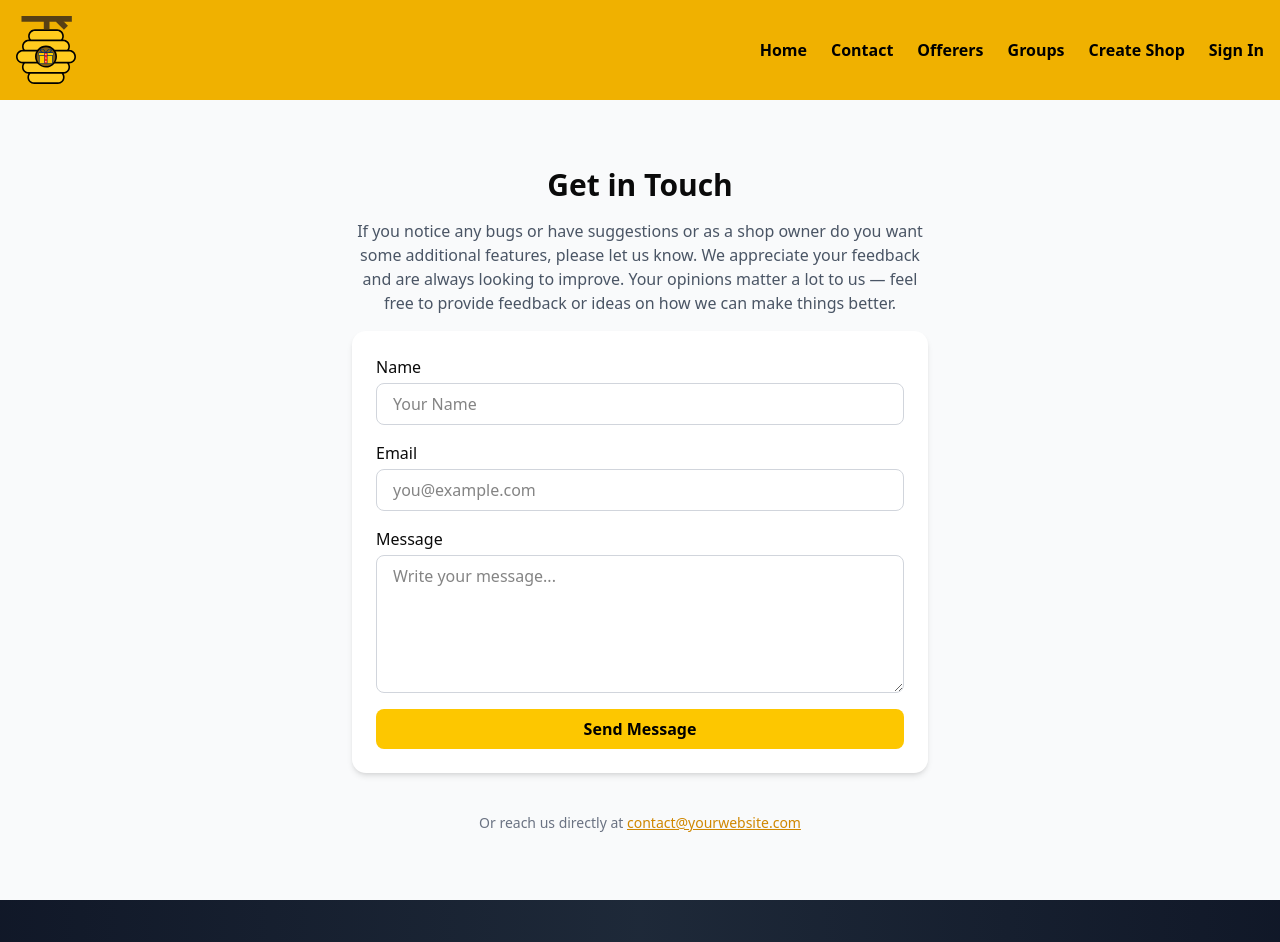
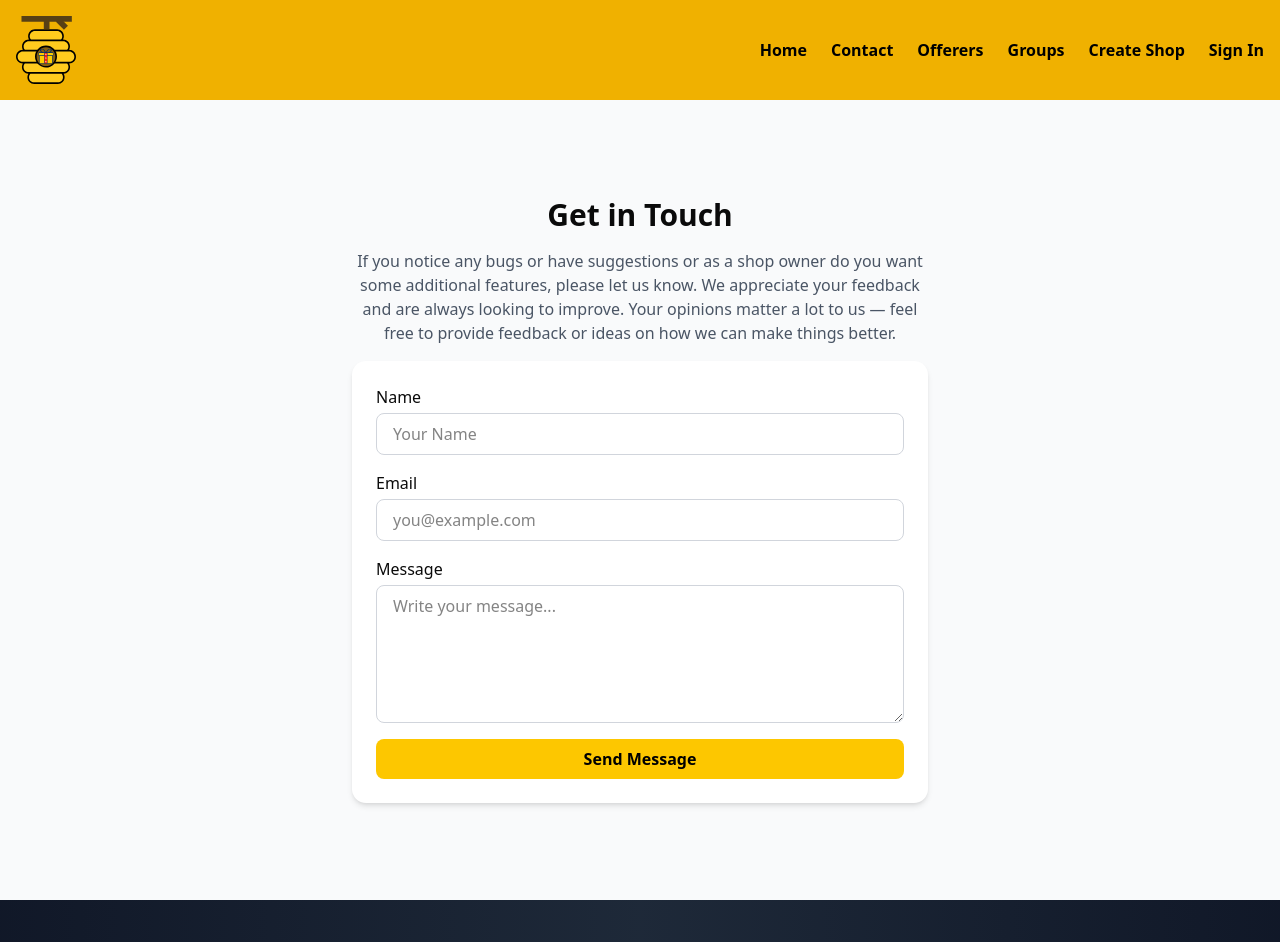
Before and after one commit to AdeelTahir-SE/OfferHive, a Next.js app in the folder offerhive/: page /contact in a window 1280 px wide. Shown: the top 942 px of the page. Built offline with nearby package versions, Linux system fonts and the light colour scheme; no server answers.

Commit message:
--modified contact page--

```diff
--- a/offerhive/src/app/contact/page.tsx
+++ b/offerhive/src/app/contact/page.tsx
@@ -104,7 +104,7 @@ export default function Contact() {
         </button>
       </form>
 
-      <div className="mt-10 text-sm text-gray-500 text-center">
+      {/* <div className="mt-10 text-sm text-gray-500 text-center">
         Or reach us directly at{" "}
         <a
           href="mailto:adeeltahir6a@gmail.com"
@@ -112,7 +112,7 @@ export default function Contact() {
         >
           contact@yourwebsite.com
         </a>
-      </div>
+      </div> */}
     </section>
   );
 }
```
